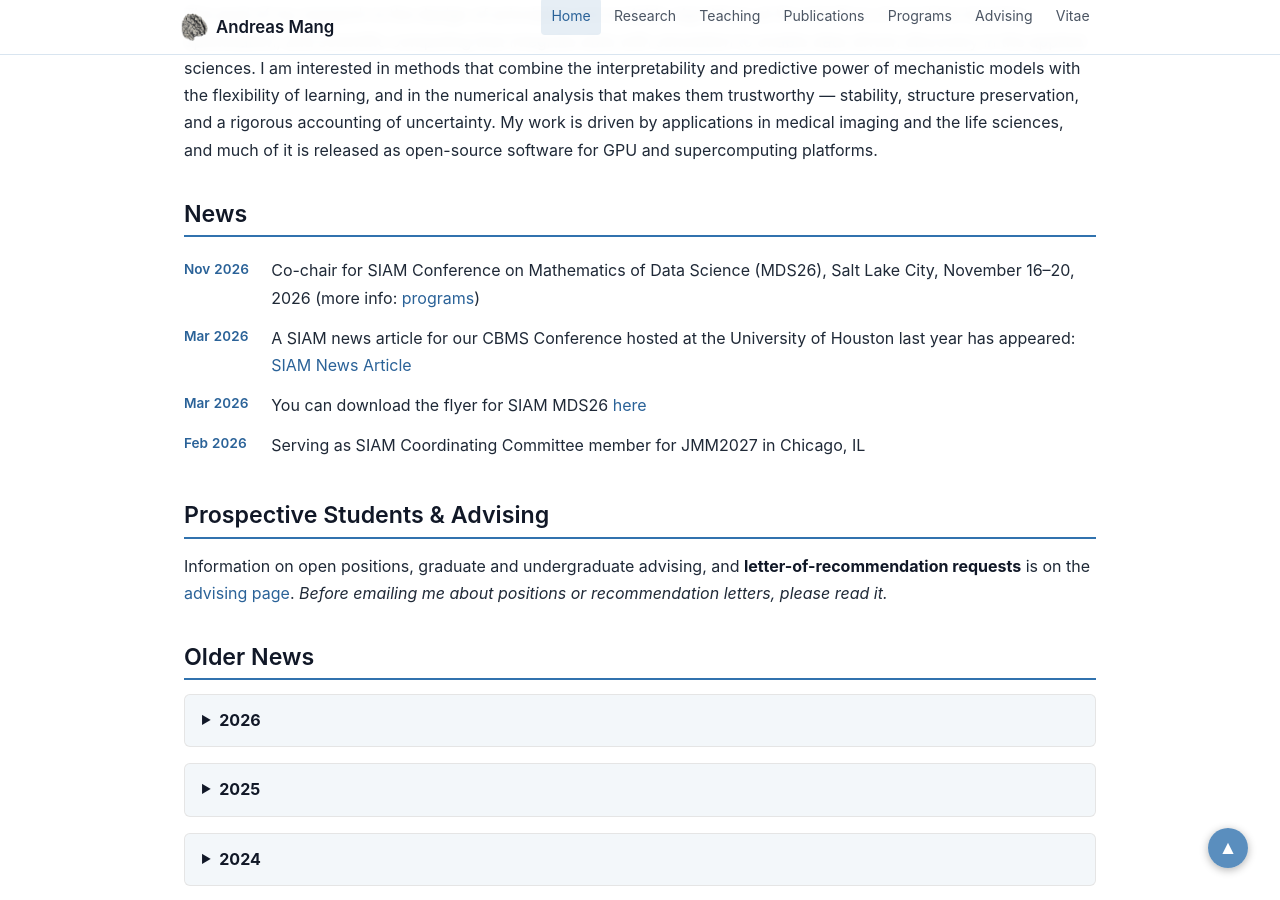
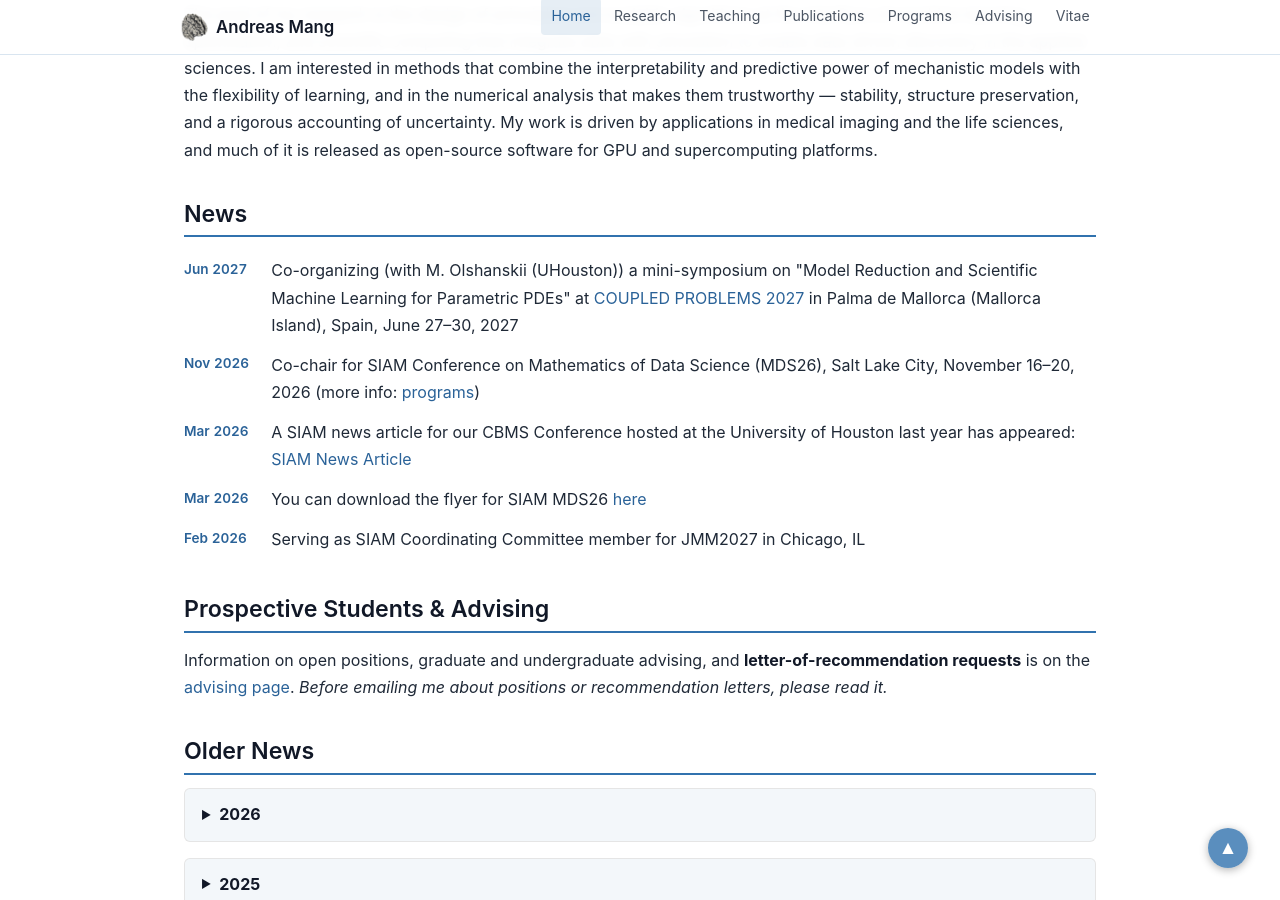
Before and after one commit to andreasmang/andreasmang.github.io, a Jekyll site: the page built from index.md, in a window 1280 px wide and 900 px high, scrolled down 842 px. Built offline with Jekyll 4.4.1, drawn with Linux system fonts in a browser that asks for light colours.

Commit message:
news updated

```diff
--- a/_data/news.yml
+++ b/_data/news.yml
@@ -6,6 +6,14 @@
 # meaningful.
 # Items whose event has passed are moved to the "Older News" section of index.md.
 # The `text` field accepts inline HTML.
+
+- date: 2027-06-27
+  text: >-
+    Co-organizing (with M. Olshanskii (UHouston)) a mini-symposium on
+    "Model Reduction and Scientific Machine Learning for Parametric PDEs"
+    at <a href="https://coupled2027.cimne.com">COUPLED PROBLEMS 2027</a>
+    in Palma de Mallorca (Mallorca Island), Spain,
+    June 27&ndash;30, 2027
 
 - date: 2026-11-16
   text: >-
```
